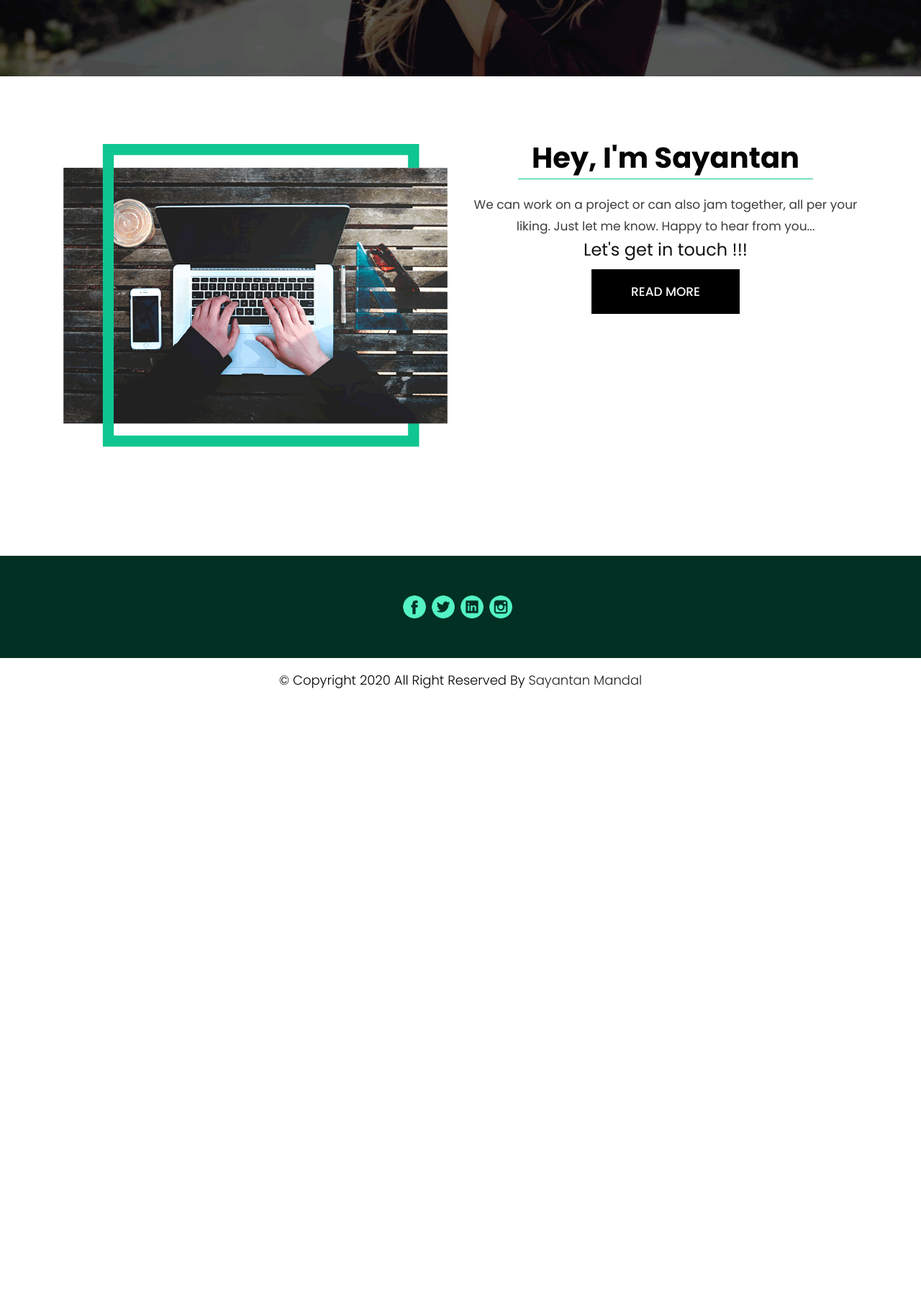
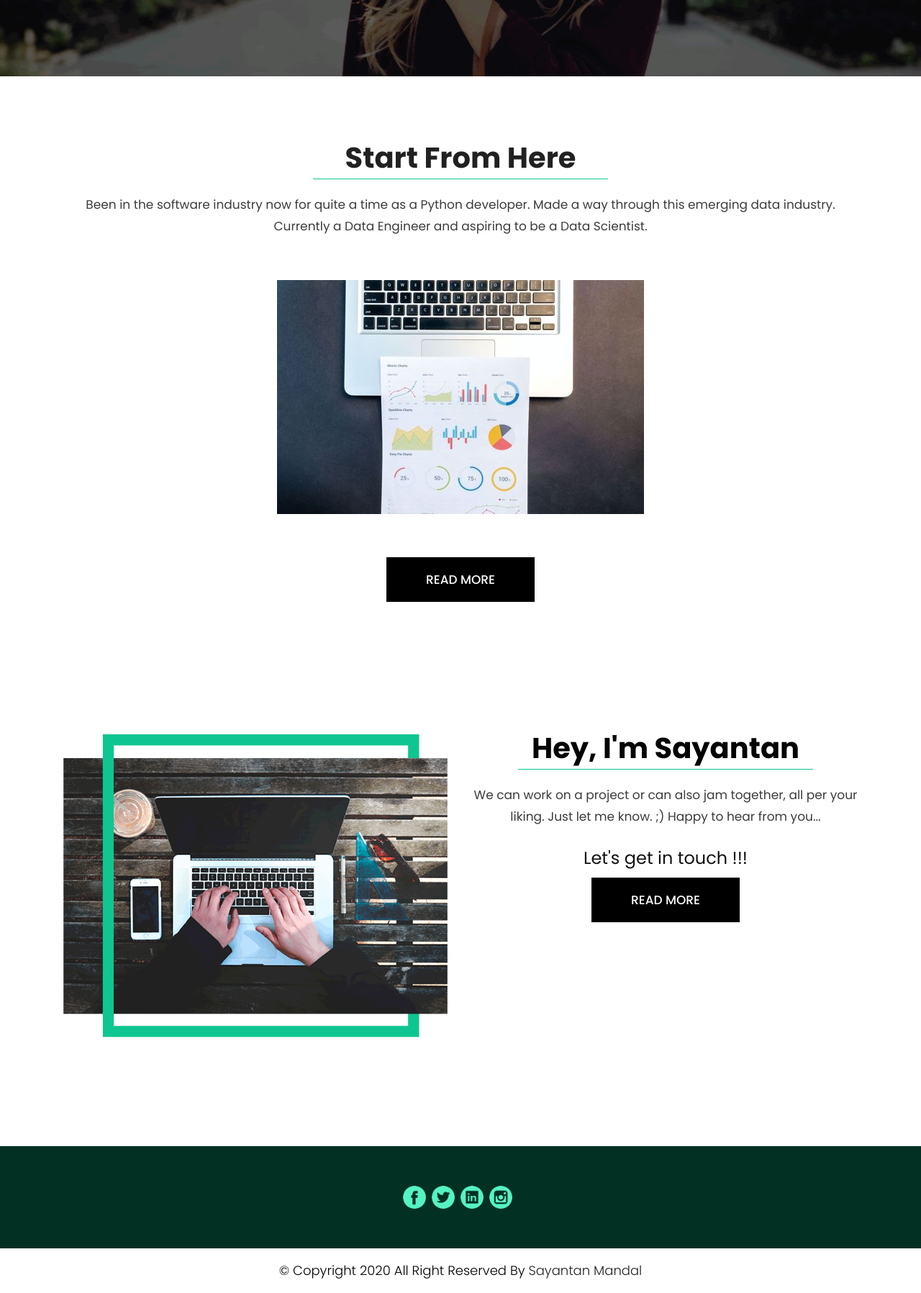
Before and after one commit to smandal047/portfolio, a Django app: page / in a window 1280 px wide. Shown: the part 603-2399 px from the top of the page at 72% size. Before the commit the page ends 1559 px from the top, so only its background shows below. Run offline with Django 3.2, Linux system fonts and the light colour scheme; some libraries are stand-ins or nearby versions.

Commit message:
[WIP-homepage]: adding content

```diff
--- a/portfolio/templates/about.html
+++ b/portfolio/templates/about.html
@@ -17,7 +17,7 @@
     <div class="container-fluid">
         <div class="row">
             <div class="col-md-13">
-                <img class="fluid-img" src="{% static 'images/banner2.png' %}" alt="img"/>
+                <img class="fluid-img" src="{% static 'images/coding_screen_banner.jpg' %}" alt="img"/>
             </div>
         </div>
     </div>
--- a/portfolio/templates/base.html
+++ b/portfolio/templates/base.html
@@ -40,9 +40,9 @@
 <body class="main-layout">
 
 <!-- loader  -->
-<div class="loader_bg">
+<!-- <div class="loader_bg">
     <div class="loader"><img src="{% static 'images/loading.gif' %}" alt="#"/></div>
-</div>
+</div> -->
 <!-- end loader -->
 
 
--- a/portfolio/templates/contact.html
+++ b/portfolio/templates/contact.html
@@ -17,7 +17,7 @@
     <div class="container-fluid">
         <div class="row">
             <div class="col-md-13">
-                <img class="fluid-img" src="{% static 'images/banner2.png' %}" alt="img"/>
+                <img class="fluid-img" src="{% static 'images/coding_screen_banner.jpg' %}" alt="img"/>
             </div>
         </div>
     </div>
--- a/portfolio/templates/homepage.html
+++ b/portfolio/templates/homepage.html
@@ -12,7 +12,7 @@
 
 
 {% block body_part_one %}
-<!-- slider -->
+<!-- carousel slider -->
 <section class="slider_section">
     <div id="myCarousel" class="carousel slide banner-main" data-ride="carousel">
         <div class="carousel-inner">
@@ -21,8 +21,9 @@
                 <div class="container">
                     <div class="carousel-caption relative">
                         <h1>This is ME !!!</h1>
-                        <p><b>I am Sayantan Mandal. Warm heartily welcomes you to my site and encourages you to drop
-                        me an email and lets know each other. Feel free to move here and there who knows one
+                        <p><b>
+                            I am Sayantan Mandal. Warm heartily welcomes you to my site and encourages you to drop
+                            me an email and lets know each other. Feel free to move here and there who knows one
                             might get what it have been looking for.</b></p>
                         <a href="{% url 'about' %}">Read More</a>
                     </div>
@@ -33,8 +34,10 @@
                 <div class="container">
                     <div class="carousel-caption relative">
                         <h1>Yes, I am a Software Engineer</h1>
-                        <p><b>Yes I like to work with software. In-fact this site is made by ME, whole from scratch except
-                            a few things, hehe.. </b></p>
+                        <p><b>
+                            Yes I like to work with software. In-fact this site is made by ME, whole from scratch except
+                            a few things, hehe..
+                        </b></p>
                         <a href="{% url 'my_works' %}">Read More</a>
                     </div>
                 </div>
@@ -44,7 +47,9 @@
                 <div class="container">
                     <div class="carousel-caption relative">
                         <h1>And Yes, I am also a Guitarist</h1>
-                        <p><b>I don't really admit to this. But yes I am very passionate about Guitars</b></p>
+                        <p><b>
+                            I don't really admit to this. But yes I am very passionate about Guitars
+                        </b></p>
                         <a href="{% url 'my_rhythm' %}">Read More</a>
                     </div>
                 </div>
@@ -58,13 +63,47 @@
         </a>
     </div>
 </section>
-<!-- end slider  -->
+<!-- end carousel slider  -->
 {% endblock %}
 
 
 {% block body_part_two %}
-<!-- about  -->
+<!-- myWorks: start from here -->
 <div id="about" class="about top_layer">
+    <div class="container">
+       <div class="row">
+          <div class="col-md-12">
+             <div class="titlepage">
+                <h2><a href="{% url 'my_works' %}">Start From Here</a></h2>
+                <span>
+                    Been in the software industry now for quite a time as a Python developer. Made a way through this emerging
+                    data industry. Currently a Data Engineer and aspiring to be a Data Scientist.
+                </span>
+             </div>
+          </div>
+       </div>
+       <div class="row">
+          <div class="col-md-12">
+                <div class="img-box">
+                    <figure><img src="{% static 'images/comp_graph.jpg' %}" alt="img"></figure>
+                    <a href="{% url 'my_works' %}">read more</a>
+                </div>
+          </div>
+       </div>
+    </div>
+ </div>
+<!-- end myWorks -->
+{% endblock %}
+
+
+{% block body_part_three %}
+
+{% endblock %}
+
+
+{% block body_part_four %}
+<!-- contact  -->
+<div id="about" class="about">
     <div class="container">
         <div class="row">
             <div class="col-md-6">
@@ -76,11 +115,11 @@
                 <div class="titlepage">
                     <h2>Hey, I'm Sayantan</h2>
                     <span>
-                        We can work on a project or can also jam together, all per your liking. Just let me know.
+                        We can work on a project or can also jam together, all per your liking. Just let me know. ;)
                         Happy to hear from you...
                     </span>
+                    <br><br>
                     <h1>Let's get in touch !!!</h1>
-
                     <div class="img-box">
                         <!-- TODO: this will direct to contact page, when its made -->
                         <a href="{% url 'about' %}">read more</a>
@@ -90,21 +129,12 @@
         </div>
     </div>
 </div>
-<!-- end abouts -->
-{% endblock %}
-
-
-{% block body_part_three %}
-
-{% endblock %}
-
-
-{% block body_part_four %}
-
+<!-- end contact -->
 {% endblock %}
 
 
 {% block body_part_five %}
+<!-- thank you token -->
 
-<!-- end Testimonial -->
+<!-- end thank you token -->
 {% endblock %}
--- a/portfolio/templates/my_rhythm.html
+++ b/portfolio/templates/my_rhythm.html
@@ -17,7 +17,7 @@
     <div class="container-fluid">
         <div class="row">
             <div class="col-md-13">
-                <img class="fluid-img" src="{% static 'images/banner2.png' %}" alt="img"/>
+                <img class="fluid-img" src="{% static 'images/coding_screen_banner.jpg' %}" alt="img"/>
             </div>
         </div>
     </div>
--- a/portfolio/templates/my_works.html
+++ b/portfolio/templates/my_works.html
@@ -17,7 +17,7 @@
     <div class="container-fluid">
         <div class="row">
             <div class="col-md-13">
-                <img class="fluid-img" src="{% static 'images/banner2.png' %}" alt="img"/>
+                <img class="fluid-img" src="{% static 'images/coding_screen_banner.jpg' %}" alt="img"/>
             </div>
         </div>
     </div>
@@ -34,7 +34,7 @@
             <!--row 1-->
             <div class="col-md-6">
                 <div class="titlepage">
-                    <h3>myWorks</h3>>
+                    <h3>myWorks</h3>
                     <h3>Thanks for showing your interest in contacting me. Lets get in touch and see how far this can go...</h3>
                     <span>
                         You can reach me at <a href = "mailto: sayantanmandal047@gmail.com">sayantanmandal047@gmail.com </a>
```
Also changed, not shown: portfolio/static/images/coding_screen_banner.jpg (added), portfolio/static/images/comp_graph.jpg (added), 1 other file.
